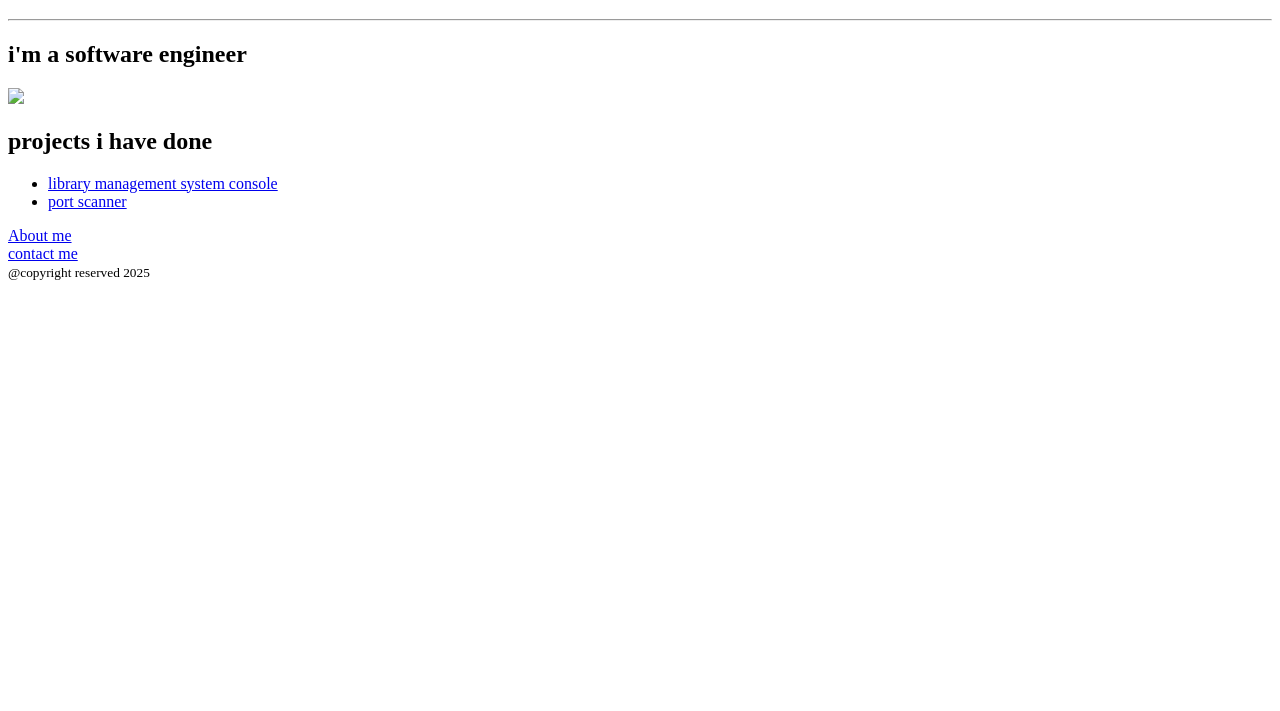
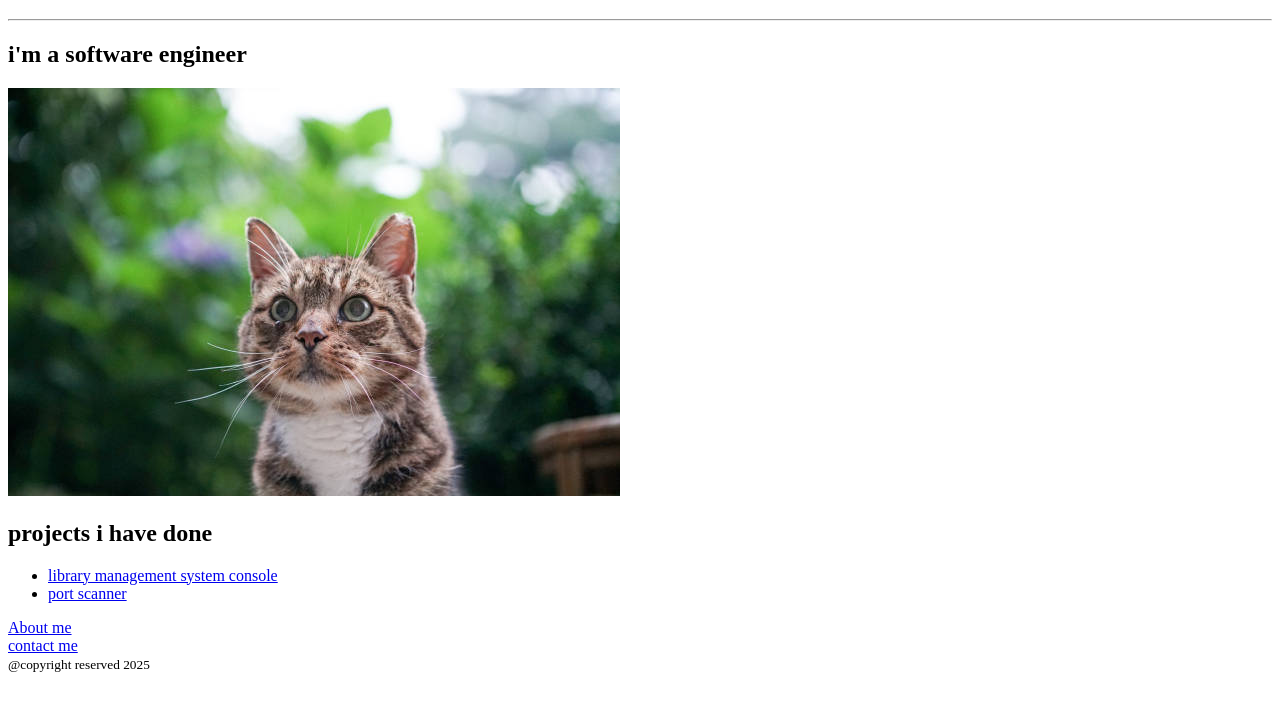
Before and after one commit to kiduskidhenos/personal-portfolio, a plain HTML site: page index.html in a window 1280 px wide. Shown: the part 61-772 px from the top of the page. Drawn offline with Linux system fonts and the light colour scheme.

Commit message:
another fix

```diff
--- a/index.html
+++ b/index.html
@@ -9,7 +9,7 @@
     <h1>WELCOME to my website</h1>
     <hr>
     <h2>i'm a software engineer</h2>
-    <img src="../assets/soft.png">
+    <img src="./cat.jpg">
     <br>
     <h2>projects i have done </h2>
     <ul>
```
